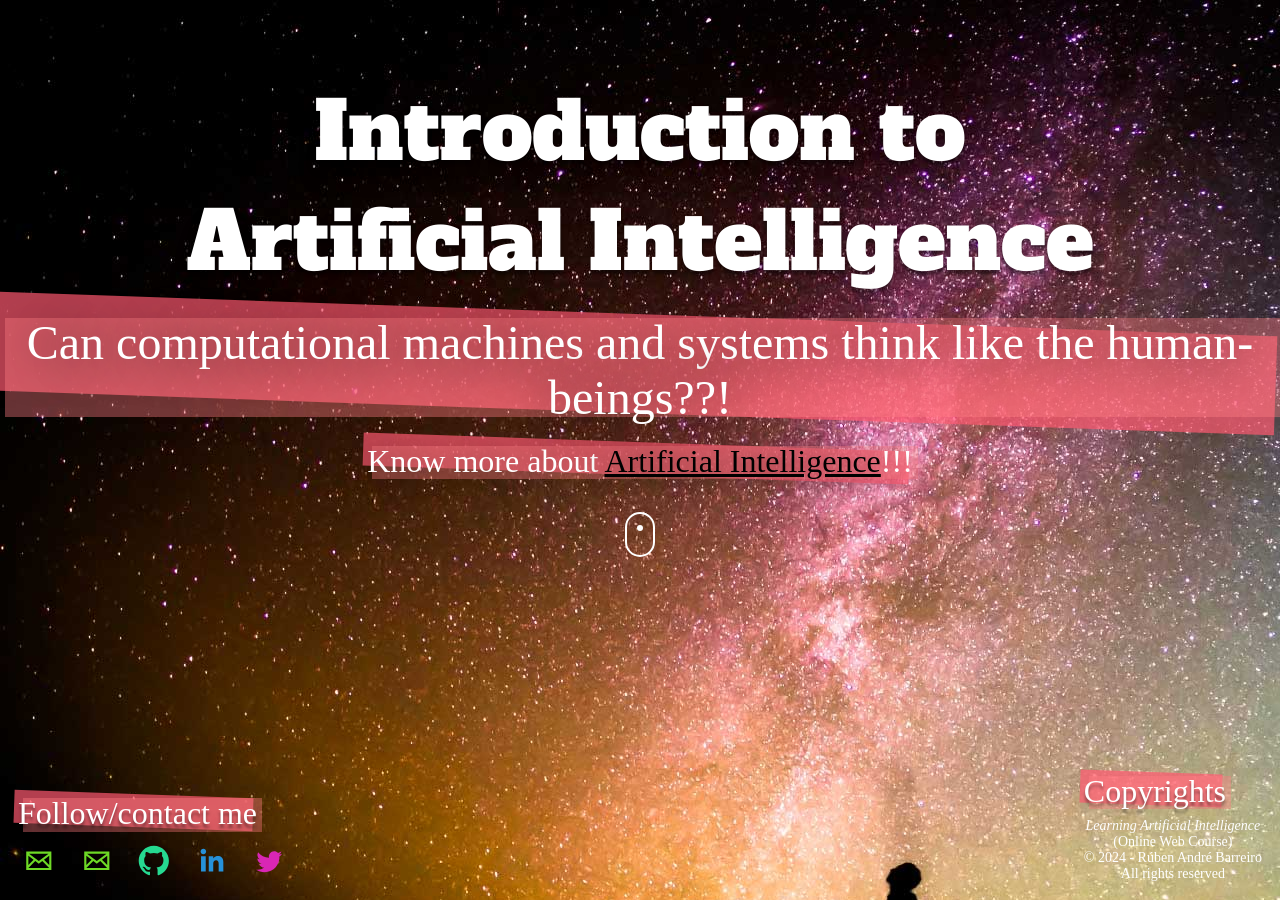
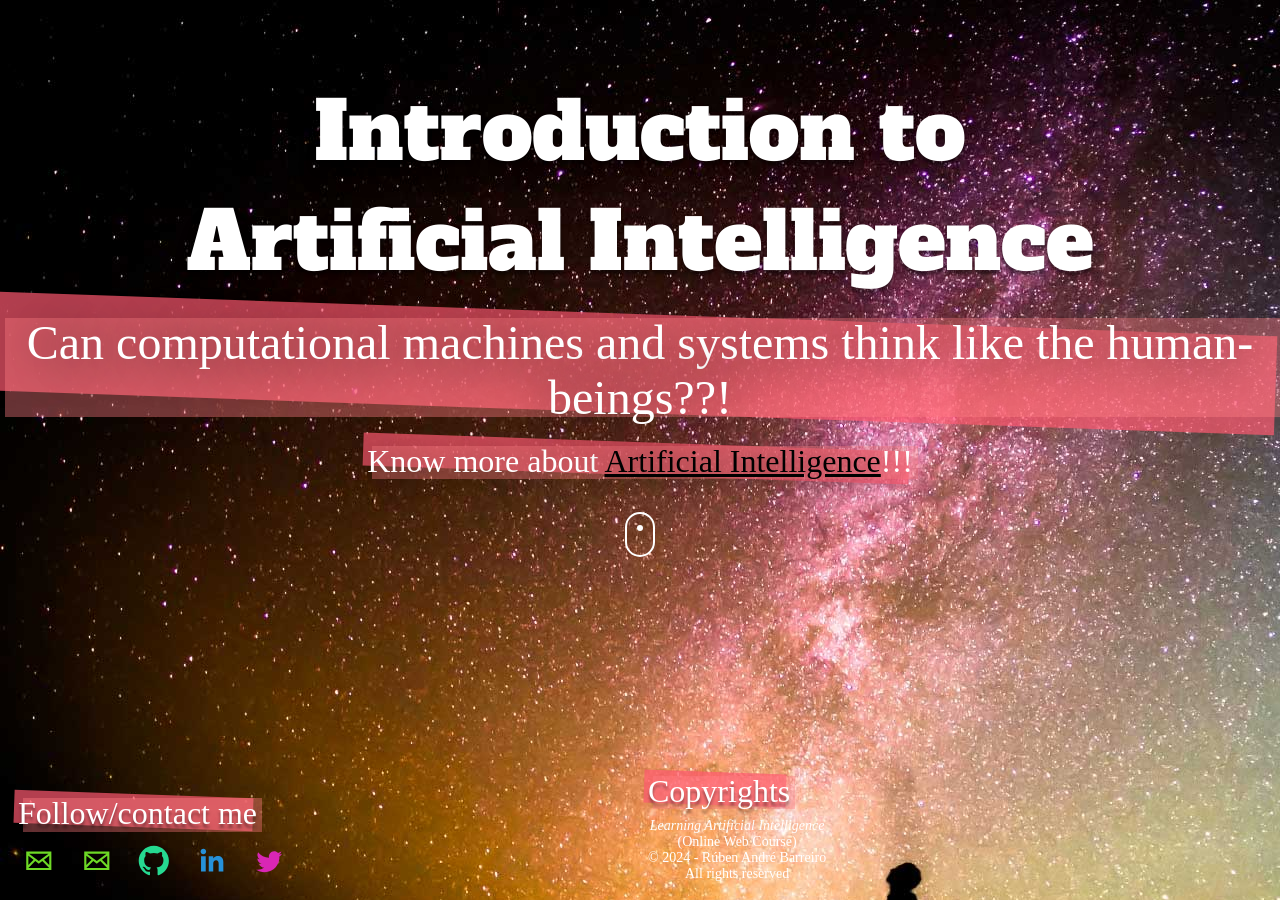
Before and after one commit to learning-artificial-intelligence/learning-artificial-intelligence.github.io, a Jekyll site: the page built from index.html, in a window 1280 px wide. Built offline with Jekyll 4.4.1, drawn with Linux system fonts in a browser that asks for light colours; nearby versions of some CDN libraries; some web fonts are replaced.

Commit message:
Some minor changes added
Some minor changes added

```diff
--- a/assets/css/custom/examples copia.css
+++ b/assets/css/custom/examples copia.css
@@ -295,7 +295,7 @@ p{
 #copyrights-menu{
 	position:fixed;
 	bottom: 10px;
-	right: 10px;
+	left: 50%;
 	z-index: 999;
  }
 
--- a/assets/css/custom/examples.css
+++ b/assets/css/custom/examples.css
@@ -102,7 +102,7 @@ p{
 #copyrights-menu{
 	position:fixed;
 	bottom: 10px;
-	right: 10px;
+	left: 50%;
 	z-index: 999;
  }
 
--- a/assets/css/custom/examples_backup_5_3_17.css
+++ b/assets/css/custom/examples_backup_5_3_17.css
@@ -295,7 +295,7 @@ p{
 #copyrights-menu{
 	position:fixed;
 	bottom: 10px;
-	right: 10px;
+	left: 50%;
 	z-index: 999;
  }
 
```
